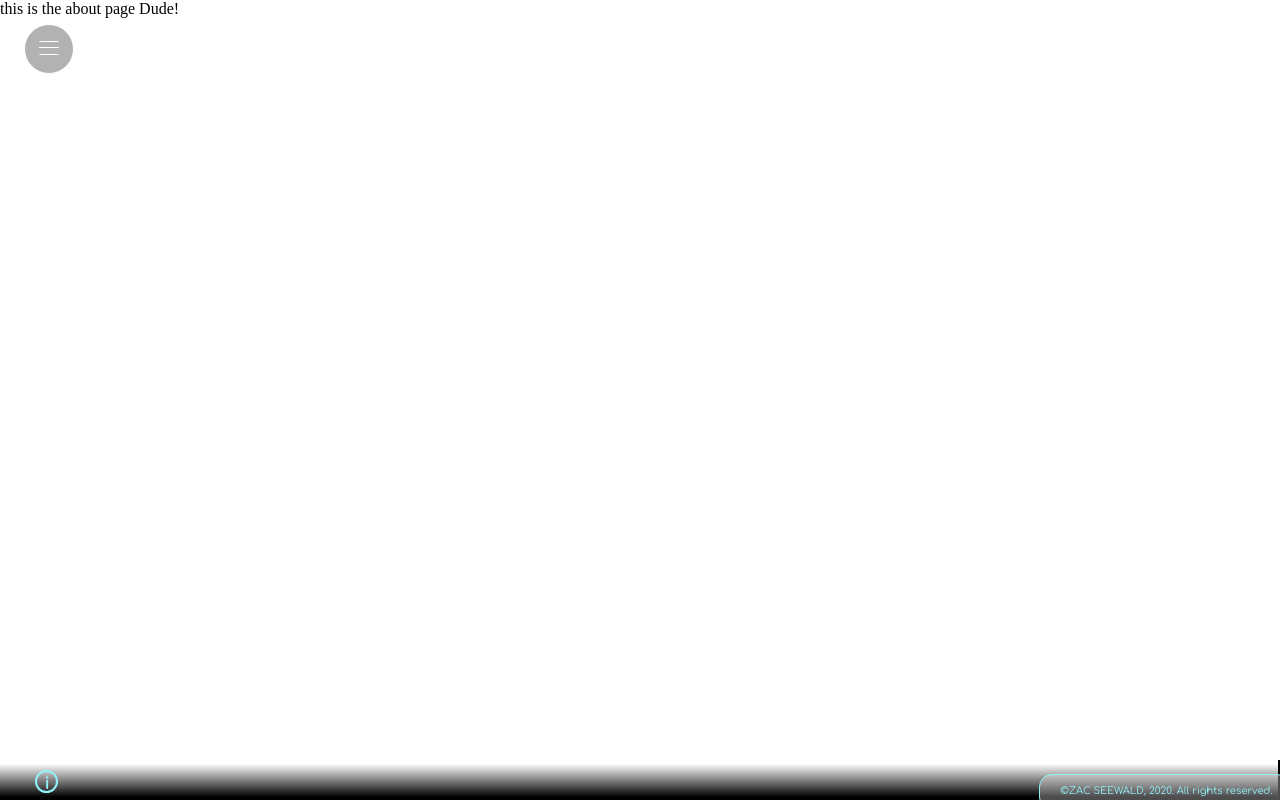
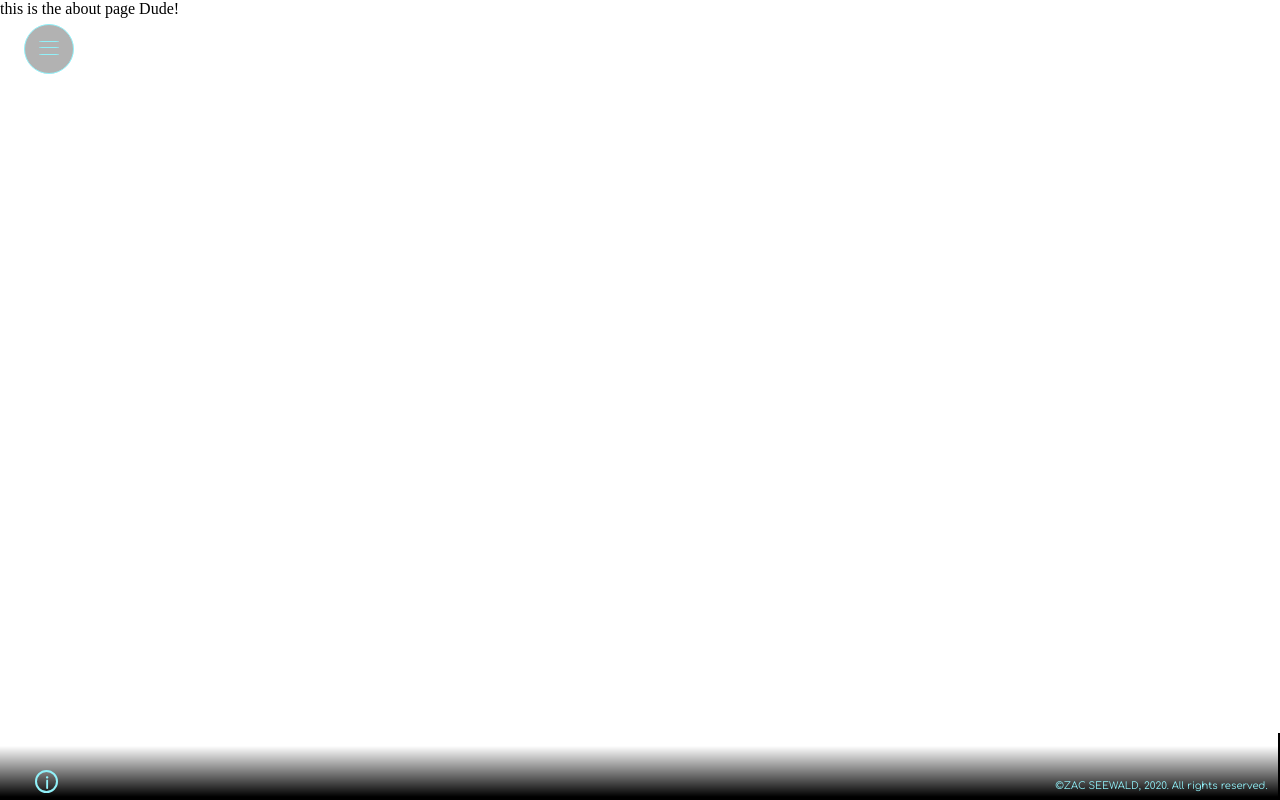
Before and after one commit to zacseewald/ZSP_site_2020, a React app: page /about in a window 1280 px wide. Built offline with nearby package versions, Linux system fonts and the light colour scheme.

Commit message:
landing styles

```diff
--- a/src/components/nav.js
+++ b/src/components/nav.js
@@ -59,7 +59,7 @@ export class Nav extends Component {
 
   render() {
     return (
-      <div style={{ background: this.state.backgroundColor }}>
+      <div className="nav-btn-parent" style={{ background: this.state.backgroundColor }}>
         <div onClick={this.handleNavButton}>
 
         <div className="button-border" onClick={this.handleNavButton} style={{
--- a/src/stylesheets/components/_colors.scss
+++ b/src/stylesheets/components/_colors.scss
@@ -24,7 +24,7 @@ $colors: (
 
     gradient-bg: linear-gradient(50deg, darken(#646C79, 10%) 10%,#1F3044 90%),
     font-color: rgb(219, 219, 219),
-    gradient-primary-red: linear-gradient(0deg, color(bg), transparent 90%),
+    gradient-primary-black: linear-gradient(0deg, color(bg), transparent 80%),
 
     //semi-tranlucent colors
     translucent-black: rgba(0,0,0,.3),
--- a/src/stylesheets/components/_footer.scss
+++ b/src/stylesheets/components/_footer.scss
@@ -22,14 +22,13 @@ div.footer-box {
     right: -10px;
     z-index: 1000;
     height: 24px;
-    background: color(translucent-white);
     padding-left: 20px;
-    padding-bottom: 10px;
-    padding-right:  10px;
-    border: solid 1px color(primary-blue);
+    padding-bottom: 16px;
+    padding-right:  16px;
     border-radius: 13px;
 
     div.footer{
+        animation: fadeIn 5s;
         p.copyright-text {
             font-family: $confortaa;
             text-align: right;
@@ -38,4 +37,12 @@ div.footer-box {
             font-size: 10px;
         }
     }
+};
+
+
+@keyframes fadeIn {
+    /* the fadeIn delay is set by adjusting the middle percentage in conjuction with the full sequence duration length above. */
+  0%{opacity:0} /* at 0% completion of sequence the opcacity is set to 0 = 0% visible */
+  50%{opacity: 0;}/* at 30% completion of sequence the opcacity is set to 0 = 0% visible  - the opacity starts the fade in at 30% sequence completion*/
+  100%{opacity: 1}/* at 100% completion of sequence the opcacity is set to 1 = 100% visible - thus completeing the fade sequence*/
 }
--- a/src/stylesheets/components/_infoBTN.scss
+++ b/src/stylesheets/components/_infoBTN.scss
@@ -32,9 +32,10 @@ div.info-button-parent-box {
         border-bottom: 3px solid color(bg);
         border-left: none;
         border-top: none;
-        background: color(gradient-primary-red);
+        background: color(gradient-primary-black);
         width: 100vw;
-        height: 3em;
+        height: 5em;
+        animation: fadeIn 5s; // fades in the info button and bar accross the bottom of the viewport
 
         a.info-button-text {
             position: absolute;
@@ -45,7 +46,6 @@ div.info-button-parent-box {
             font-family: $confortaa;
             margin: .10em 2.2em;
             padding: .2em .1em 0em .1em;
-            // padding-top: .125em;
             z-index: 800;
             border: 2px solid color(primary-blue);
             border-radius: 50%;
@@ -54,9 +54,17 @@ div.info-button-parent-box {
             left: 0px;
             bottom: 2px;
             &:hover {
-                color: color(primary-green);
-                border-color: color(primary-green);
+                border-color: color(primary-red);
+                background: color(primary-red);
             }
         }
     }
 };
+
+
+@keyframes fadeIn {
+    /* the fadeIn delay is set by adjusting the middle percentage in conjuction with the full sequence duration length above. */
+  0%{opacity:0} /* at 0% completion of sequence the opcacity is set to 0 = 0% visible */
+  50%{opacity: 0;}/* at 30% completion of sequence the opcacity is set to 0 = 0% visible  - the opacity starts the fade in at 30% sequence completion*/
+  100%{opacity: 1}/* at 100% completion of sequence the opcacity is set to 1 = 100% visible - thus completeing the fade sequence*/
+}
--- a/src/stylesheets/components/_logo.scss
+++ b/src/stylesheets/components/_logo.scss
@@ -23,7 +23,7 @@ div.body-box {
 
     div.image-coverGreenBox {
         position: fixed;
-        background: color(text-p-color);
+        background: color(primary-green);
         height: 100vh;
         width: 100vw;
         z-index: 2;
@@ -58,12 +58,19 @@ div.body-box {
             div.ZS-logoBox-text {
                 font-family: Righteous;
                 font-size: 11vw;
-                color: color(primary-white);
-                background: color(btnBackground);
-                border: 1.2vw solid color(primary-white);
+                color: color(primary-blue);
+                animation: easeColorIn 3.5s;
+                background: color(primary-red);
+                border: 1.2vw solid color(primary-blue);
                 padding-left: 3.55vw;
                 padding-right: 2.5vw;
                 padding-bottom: 0vw;
+               &:hover {
+                    background: color(translucent-black);
+                    border-color: color(primary-white);
+                    color: color(primary-white);
+
+               }
                 -webkit-font-smoothing: antialiased;
             }
 
@@ -74,6 +81,7 @@ div.body-box {
                 text-align: center;
                 letter-spacing: .25vw;
                 font-family: Righteous;
+
                 -webkit-font-smoothing: antialiased;
             }
             // styles for photography logo text
@@ -121,12 +129,24 @@ div.body-box {
                 100%{opacity:0}/* at 100% completion of sequence the opcacity is set to 1 = 100% visible - thus completeing the fade sequence*/
             }
                 // word logo blinking
-                @keyframes fadeInOut {
+                @keyframes easeColorIn {
                     /* the fadeIn delay is set by adjusting the middle percentage in conjuction with the full sequence duration length above. */
-                  0%{opacity:0} /* at 0% completion of sequence the opcacity is set to 0 = 0% visible */
-                  20%{opacity: 1;}/* at 30% completion of sequence the opcacity is set to 0 = 0% visible  - the opacity starts the fade in at 30% sequence completion*/
-                  60%{opacity: 1;}
-                  100%{opacity:0}/* at 100% completion of sequence the opcacity is set to 1 = 100% visible - thus completeing the fade sequence*/
+                  0%{
+                      color: color(primary-white);
+                      background: color(translucent-black);
+                      border-color: color(primary-white);
+                    } /* at 0% completion of sequence the opcacity is set to 0 = 0% visible */
+                  50%{
+                    color: color(primary-white);
+                    background: color(translucent-black);
+                    border-color: color(primary-white);
+                }/* at 30% completion of sequence the opcacity is set to 0 = 0% visible  - the opacity starts the fade in at 30% sequence completion*/
+
+                  100%{
+                    color: color(primary-blue);
+                    background: color(primary-red);
+                    border-color: color(primary-blue);
+                }/* at 100% completion of sequence the opcacity is set to 1 = 100% visible - thus completeing the fade sequence*/
                 }
         }
 
--- a/src/stylesheets/components/_nav.scss
+++ b/src/stylesheets/components/_nav.scss
@@ -40,37 +40,7 @@ div.nav-page {
 
 }
 
-div.button-border {
-    position: fixed;
-    margin-left: 1.5em;
-    margin-top: 1.5em;
-    background: color(btnBackground);
-    width: 3em;
-    height: 3em;
-    border: 1px solid color(primary-white);
-    z-index: 1000;
 
-/* Button hamburger lines */
-    div.button-line-top {
-        position: relative;
-        margin: auto;
-        margin-top: 33%;
-        border-radius: 15%;
-    }
-
-   div .button-line-center {
-        position: relative;
-        margin: auto;
-        margin-top: .34em;
-        border-radius: 15%;
-    }
-    div.button-line-bottum {
-        position: relative;
-        margin: auto;
-        margin-top: .34em;
-        border-radius: 15%;
-    }
-}
 // @media only screen
 //   and (min-device-width: 375px)
 //   and (max-device-width: 667px)
--- a/src/stylesheets/components/_navButton.scss
+++ b/src/stylesheets/components/_navButton.scss
@@ -5,37 +5,56 @@
 @function color($color-name) {
     @return map-get($colors, $color-name)
 };
+div.nav-btn-parent {
 
         div.button-border {
-    position: absolute;
+            position: fixed;
             margin-left: 1.5em;
             margin-top: 1.5em;
+            background: color(translucent-black);
             border-radius: 50%;
-    width: 7vw;
-    height: 7vw;
-    border: .4vw solid color(primary-white);
+            width: 3em;
+            height: 3em;
+            border: 1px solid color(primary-blue);
             z-index: 1000;
+
+            animation: fadeIn 5s;
+            &:hover {
+                border-color: color(primary-red);
+                background: color(primary-red);
+            }
+
+
 
     /* Button hamburger lines */
         div.button-line-top {
             position: relative;
             margin: auto;
             margin-top: 33%;
-        border-radius: 10%;
-        background: color(primary-white);
+            background: color(primary-blue);
+            border-radius: 15%;
         }
         div.button-line-center {
             position: relative;
             margin: auto;
-        margin-top: 0.6vw;
-        border-radius: 10%;
-        background: color(primary-white);
+            margin-top: .34em;
+            border-radius: 15%;
+            background: color(primary-blue);
         }
         div.button-line-bottum {
             position: relative;
             margin: auto;
-        margin-top: 0.6vw;
-        border-radius: 10%;
-        background: color(primary-white);
+            margin-top: .34em;
+            border-radius: 15%;
+            background: color(primary-blue);
         }
     }
+};
+
+
+@keyframes fadeIn {
+    /* the fadeIn delay is set by adjusting the middle percentage in conjuction with the full sequence duration length above. */
+  0%{opacity:0} /* at 0% completion of sequence the opcacity is set to 0 = 0% visible */
+  50%{opacity: 0}/* at 30% completion of sequence the opcacity is set to 0 = 0% visible  - the opacity starts the fade in at 30% sequence completion*/
+  100%{opacity: 1}/* at 100% completion of sequence the opcacity is set to 1 = 100% visible - thus completeing the fade sequence*/
+}
```
Lines whose indentation alone changed are shown as unchanged.
